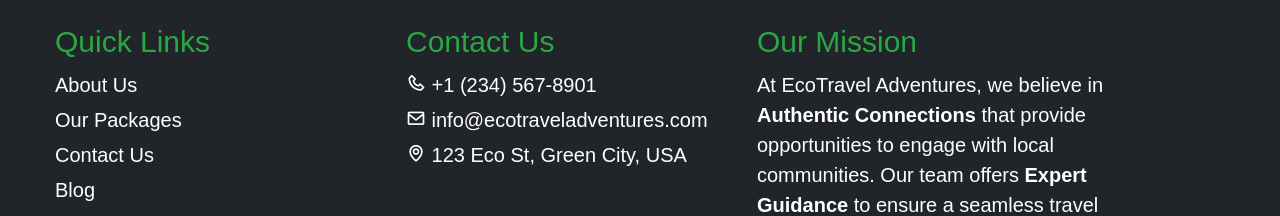
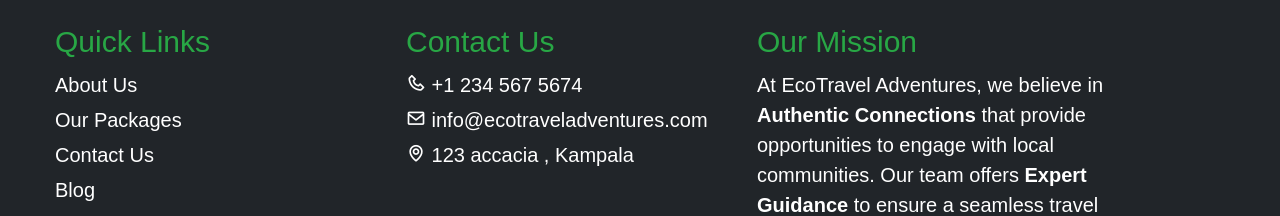
Before and after one commit to Prince07746/ecotravel, a plain HTML site: page index.html in a window 1280 px wide. Shown: the part 6771-6987 px from the top of the page. Drawn offline with nearby package versions, Linux system fonts and the light colour scheme; a web font is replaced by a local one.

Commit message:
Update index.html

```diff
--- a/index.html
+++ b/index.html
@@ -539,9 +539,9 @@ document.addEventListener('DOMContentLoaded', function() {
 
         <div class="contact-info mt-4">
             <h4>Contact Us</h4>
-            <p><i class='bx bx-phone'></i> +1 (234) 567-8901</p>
+            <p><i class='bx bx-phone'></i> +1 234 567 5674 </p>
             <p><i class='bx bx-envelope'></i> info@ecotraveladventures.com</p>
-            <p><i class='bx bx-map'></i> 123 Eco St, Green City, USA</p>
+            <p><i class='bx bx-map'></i> 123 accacia , Kampala </p>
         </div>
         <div class="mission-statement mt-4" id="mission-footer">
             <h4>Our Mission</h4>
```
